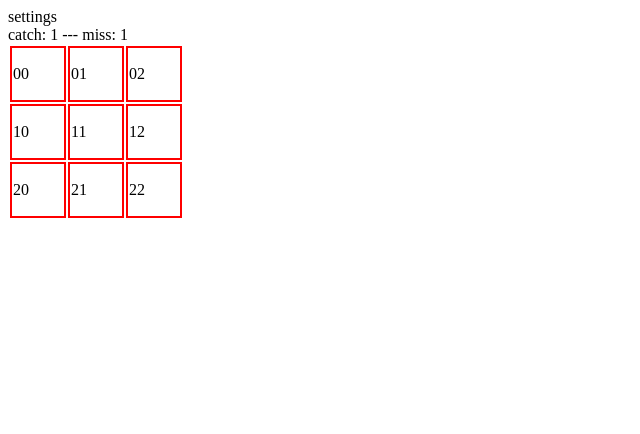
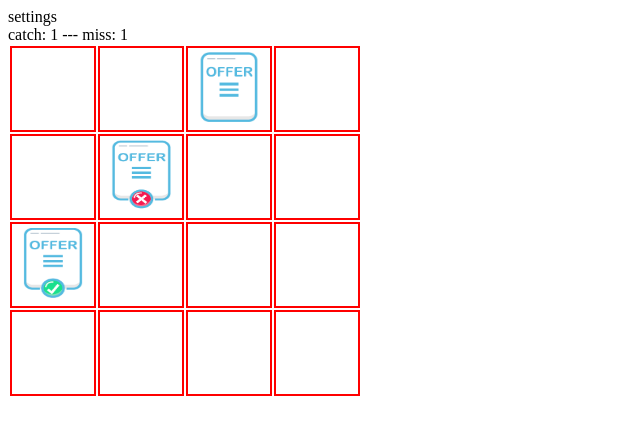
Before and after one commit to juliettakarol/pre-course-repository, a plain HTML site: page pre-course-game-offer/index.html in a window 1280 px wide. Shown: the whole page, without its empty margins (0-640 px from the left). Drawn offline with Linux system fonts and the light colour scheme.

Commit message:
change offfer

```diff
--- /dev/null
+++ b/pre-course-game-offer/components/Cail.js
@@ -0,0 +1,23 @@
+import { data } from "../data/game.data.js";
+
+export function Cail(x,y){
+    const columnsElement = document.createElement('td');
+    const imageElement = document.createElement('img')
+
+    if(x===data.coords.current.x && y===data.coords.current.y){
+        imageElement.src = '../asset/image/simply-offer.png'
+        columnsElement.append(imageElement)
+    }
+
+    if(x===data.coords.catch.x && y===data.coords.catch.y){
+        imageElement.src = '../asset/image/catch-offer.png'
+        columnsElement.append(imageElement)
+    }
+
+    if(x===data.coords.missed.x && y===data.coords.missed.y){
+        imageElement.src = '../asset/image/missed-offer.png'
+        columnsElement.append(imageElement)
+    }
+
+    return columnsElement
+}
--- a/pre-course-game-offer/components/grid.js
+++ b/pre-course-game-offer/components/grid.js
@@ -1,3 +1,4 @@
+import { Cail } from "./Cail.js"
 
 
 export function Grid(settingsSize){
@@ -7,8 +8,7 @@ export function Grid(settingsSize){
         const rowsElement = document.createElement('tr')
 
         for (let x = 0; x < settingsSize.columns; x++) {
-            const columnsElement = document.createElement('td');
-            columnsElement.append(y+''+x)
+            const columnsElement = Cail(x,y)
             rowsElement.append(columnsElement)
          }
          container.append(rowsElement)
--- a/pre-course-game-offer/data/game.data.js
+++ b/pre-course-game-offer/data/game.data.js
@@ -1,8 +1,8 @@
  export const data = {
     settings:{
-        columns: 3,
-        rows: 3,
-        pointsWin:10,
+        columns: 4,
+        rows: 4,
+        pointsWin: 10,
         deltaTimeInMs: 100,
         maxMisses:3,
         isMuted: false
@@ -20,7 +20,7 @@
         },
         catch:{
             x: 0,
-            y: 0
+            y: 2
         },
         missed:{
             x: 1,
--- a/pre-course-game-offer/index.html
+++ b/pre-course-game-offer/index.html
@@ -6,9 +6,15 @@
     <title>Document</title>
     <style>
         table td{
+            text-align: center;
             border: solid 2px red;
-            width: 50px;
-            height: 50px;
+            width: 80px;
+            height: 80px;
+        }
+        table img{
+
+            width: 60px;
+            height: 70px;
         }
     </style>
 </head>
```
Also changed, not shown: pre-course-game-offer/asset/image/catch-offer.png (added), pre-course-game-offer/asset/image/missed-offer.png (added), pre-course-game-offer/asset/image/simply-offer.png (added).
